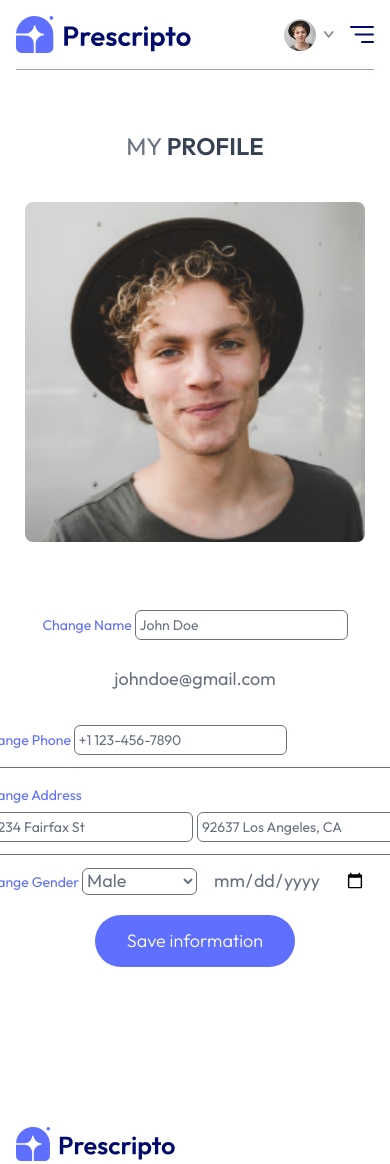
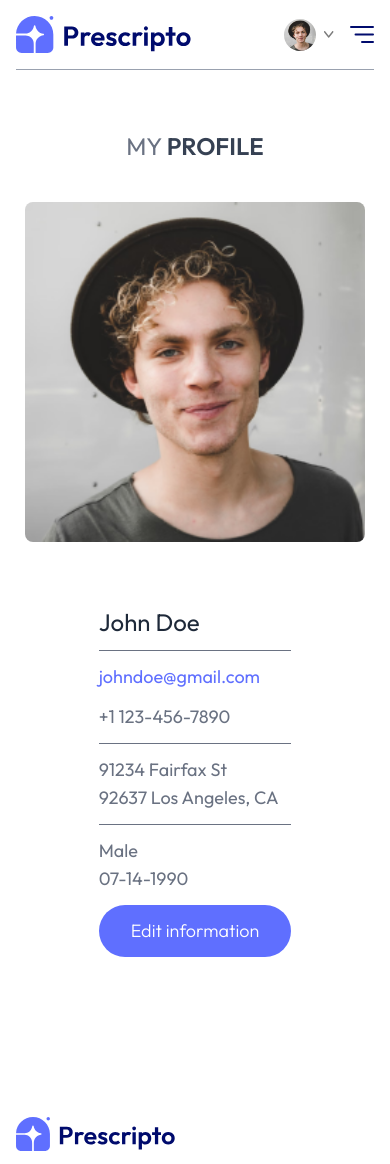
Before and after one commit to tdogcodes/Prescripto-Healthcare, a React app in the folder prescripto/: page /my-profile in a window 390 px wide. Shown: the top 1164 px of the page. Built offline with nearby package versions, Linux system fonts and the light colour scheme; the HTML template or start-up script is replaced by a standard one.

Commit message:
mobile nav links

```diff
--- a/prescripto/src/components/Navbar.jsx
+++ b/prescripto/src/components/Navbar.jsx
@@ -53,16 +53,16 @@ const Navbar = () => {
                     <img onClick={()=> setShowMenu(!showMenu)} className='size-6' src={assets.cross_icon} alt="" />
                 </div>
                 <ul className='flex flex-col items-center mt-12 px-5 gap-4 font-medium'>
-                <NavLink to='/'>
+                <NavLink onClick={()=> setShowMenu(!showMenu)} to='/'>
                     <li className='text-3xl hover:bg-[var(--primary)] inline-block hover:text-white transition-all p-4 rounded-lg'>Home</li>
                 </NavLink>
-                <NavLink to='/doctors'>
+                <NavLink onClick={()=> setShowMenu(!showMenu)} to='/doctors'>
                     <li className='text-3xl hover:bg-[var(--primary)] inline-block hover:text-white transition-all p-4 rounded-lg'>All Doctors</li>
                 </NavLink>
-                <NavLink to='/about'>
+                <NavLink onClick={()=> setShowMenu(!showMenu)} to='/about'>
                     <li className='text-3xl hover:bg-[var(--primary)] inline-block hover:text-white transition-all p-4 rounded-lg'>About</li>
                 </NavLink>
-                <NavLink to='/contact'>
+                <NavLink onClick={()=> setShowMenu(!showMenu)} to='/contact'>
                     <li className='text-3xl hover:bg-[var(--primary)] inline-block hover:text-white transition-all p-4 rounded-lg'>Contact</li>
                 </NavLink>
                 </ul>
--- a/prescripto/src/pages/MyProfile.jsx
+++ b/prescripto/src/pages/MyProfile.jsx
@@ -16,7 +16,7 @@ const MyProfile = () => {
     dob: '07-14-1990',
   })
 
-  const [edit, setEdit] = useState(true)
+  const [edit, setEdit] = useState(false)
 
   return (
     <div>
@@ -25,18 +25,17 @@ const MyProfile = () => {
       </div>
       <div className='my-10 flex flex-col justify-center md:flex-row text-sm gap-16 mb-28'>
         <img className='w-full h-full max-w-[340px] max-md:m-auto rounded-lg' src={userdata.image} alt="profile image" />
-
-        <div className='flex flex-col justify-center max-md:items-center gap-3 text-gray-500'>
-          <div className='flex items-center gap-2'>
+        <div className='flex flex-col justify-center max-md:items-center text-gray-500'>
+          <div className='flex flex-col text-lg gap-3'>
+          <div className='flex items-center'>
             {edit ? <span><label className='text-sm text-[var(--primary)]' htmlFor='name'>Change Name </label>
-              <input className='border border-gray-500 rounded-md mt-1 p-1' type='text' value={userdata.name} name='name' onChange={(e)=> setUserdata((prev)=>({...prev, name:e.target.value}))} /></span> :
+              <input className='border text-sm border-gray-500 rounded-md mt-1 p-1' type='text' value={userdata.name} name='name' onChange={(e)=> setUserdata((prev)=>({...prev, name:e.target.value}))} /></span> :
             <p className='text-2xl text-gray-800'>{userdata.name}</p>}
           </div><hr/>
-          <div className='flex flex-col text-lg gap-3'>
-            <p><p className='text-center'>{userdata.email}</p> <br/>
+            <p className={'text-[var(--primary)] font-small'}>{userdata.email}</p>
             {edit ? <span><label className='text-sm text-[var(--primary)]' htmlFor='phone'>Change Phone </label>
             <input className='border text-sm border-gray-500 rounded-md mt-1 p-1' type='text' value={userdata.phone} name='phone' onChange={(e)=> setUserdata((prev)=>({...prev, phone:e.target.value}))} /></span> :
-            <p>{userdata.phone}</p>}</p>
+            <p>{userdata.phone}</p>}
             <hr/>
             <p>{edit ? <span><label className='text-sm text-[var(--primary)]'>Change Address </label>
             <div className='flex sm:flex-col md:flex-row gap-1'>
@@ -47,19 +46,19 @@ const MyProfile = () => {
             <hr/>
             <div>{edit ?
             <span><label className='text-sm text-[var(--primary)]' htmlFor='gender'>Change Gender </label>
-            <select onClick={(e)=> setUserdata(prev => ({ ...prev, gender: e.target.value }))} className='mb-2 mr-4 rounded-md border border-gray-500'>
+            <select onClick={(e)=> setUserdata(prev => ({ ...prev, gender: e.target.value }))} name='gender' className='border text-sm border-gray-500 rounded-md mr-1 p-1'>
               <option className='text-sm border w-[130px] py-2'>Male</option>
               <option className='text-sm border w-[130px] py-2'>Female</option>
               <option className='text-sm border w-[130px] py-2'>Non-binary</option>
             </select></span> :
             <p>{userdata.gender}</p>}
-            <span>{ edit ? <input type='date' value={userdata.dob} onChange={(e)=> setUserdata(prev => ({ ...prev, dob: e.target.value }))}/> : <span>{userdata.dob}</span>}</span>
+            <span>{ edit ? <span><label className='text-sm text-[var(--primary)]' htmlFor='dob'> Dob </label><input className='border border-gray-500 p-1 text-sm rounded-md' type='date' value={userdata.dob} onChange={(e)=> setUserdata(prev => ({ ...prev, dob: e.target.value }))}/></span> : <span>{userdata.dob}</span>}</span>
             </div>
             <div className='flex justify-center'>
-              { edit  ? <button className='bg-[var(--primary)] text-white px-8 py-3 rounded-full font-light
+              { edit  ? <button className='bg-[var(--primary)] text-white px-8 py-3 rounded-full font-light border-none
         cursor-pointer hover:scale-105 transition-all duration-300' onClick={()=> setEdit(!edit)}>Save information</button> :
               <button className='bg-[var(--primary)] text-white px-8 py-3 rounded-full font-light
-              cursor-pointer hover:scale-105 transition-all duration-300' onClick={()=> setEdit(!edit)}>Edit information</button>}
+              cursor-pointer hover:scale-105 transition-all duration-300 border-none' onClick={()=> setEdit(!edit)}>Edit information</button>}
             </div>
           </div>
         </div>
```
